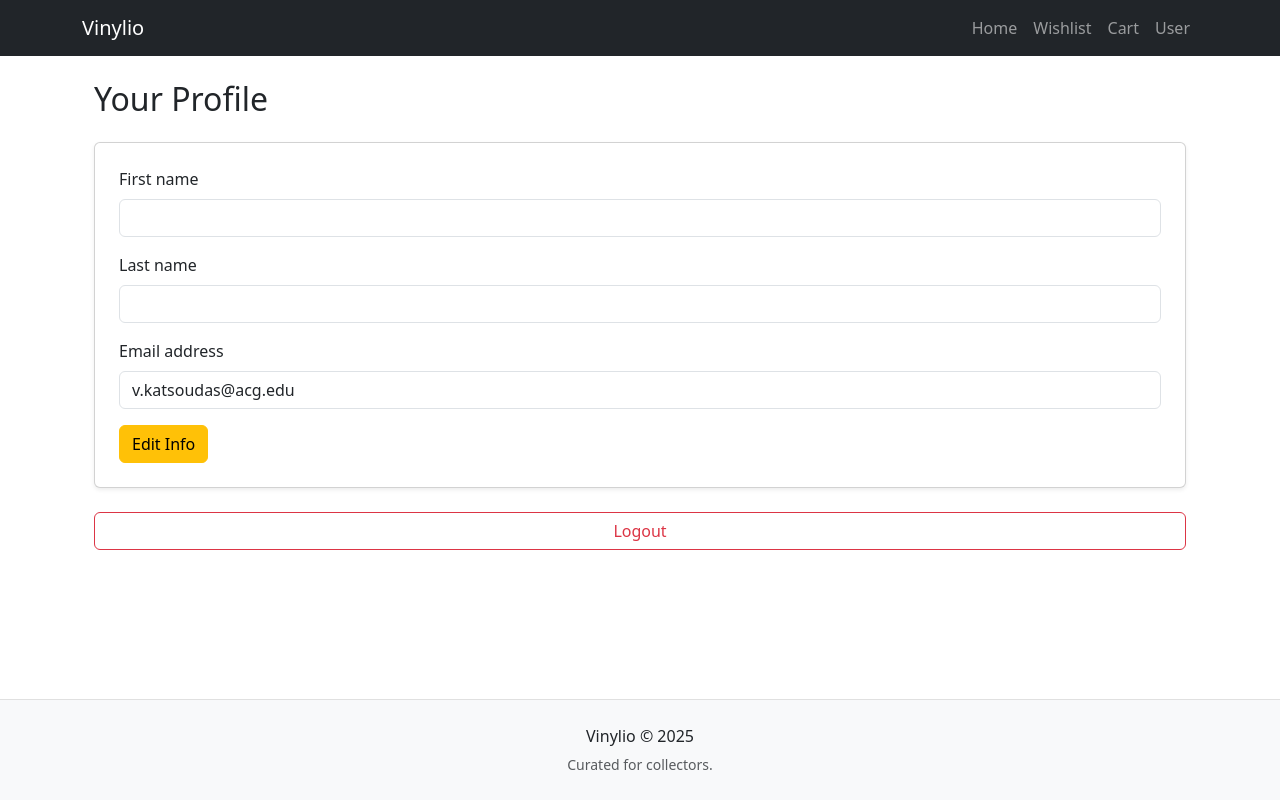
After one commit to vasilis-katsoudas/vinylio, a Django app: page /profile/ in a window 1280 px wide. The commit adds this page. Run offline with Django 5.2, Linux system fonts and the light colour scheme; a user stored in the database is signed in; some libraries are stand-ins or nearby versions.

Commit message:
Created user profile page, fixed registration and login issues, add to cart/wishlist functionality when user is guest.

```diff
--- a/FinalProject/FinalProject/settings.py
+++ b/FinalProject/FinalProject/settings.py
@@ -129,7 +129,8 @@ DEFAULT_AUTO_FIELD = 'django.db.models.BigAutoField'
 
 CRISPY_TEMPLATE_PACK = 'bootstrap5'
 
-LOGIN_REDIRECT_URL = '/home'
+LOGOUT_REDIRECT_URL = '/'
+LOGIN_REDIRECT_URL = '/'
 
 MEDIA_URL = '/media/'
 MEDIA_ROOT = BASE_DIR / 'media'
--- a/FinalProject/FinalProject/urls.py
+++ b/FinalProject/FinalProject/urls.py
@@ -21,6 +21,7 @@ from cart import views as cart_views
 from wishlist import views as wishlist_views
 from django.conf.urls.static import static
 from django.conf import settings
+from django.contrib.auth.views import LogoutView
 
 urlpatterns = [
     path('admin/', admin.site.urls),
@@ -36,5 +37,7 @@ urlpatterns = [
     path('wishlist/add/<int:vinyl_id>/', wishlist_views.add_to_wishlist, name='add_to_wishlist'),
     path('cart/add/<int:vinyl_id>/', cart_views.add_to_cart, name='add_to_cart'),
     path('wishlist/remove/<int:item_id>/', wishlist_views.remove_from_wishlist, name='remove_from_wishlist'),
-    path('cart/remove/<int:item_id>/', cart_views.remove_from_cart, name='remove_from_cart')
+    path('cart/remove/<int:item_id>/', cart_views.remove_from_cart, name='remove_from_cart'),
+    path('profile/', views.profile, name='profile'),
+    path('logout/', LogoutView.as_view(next_page='home'), name='logout')
 ] + static(settings.MEDIA_URL, document_root=settings.MEDIA_ROOT)
--- /dev/null
+++ b/FinalProject/home/static/home/js/password.js
@@ -0,0 +1,13 @@
+document.addEventListener("DOMContentLoaded", function () {
+    const editBtn = document.getElementById("editBtn");
+    const saveBtn = document.getElementById("saveBtn");
+    const inputs = document.querySelectorAll("#profileForm input");
+    const passwordSection = document.getElementById("passwordSection");
+
+    editBtn.addEventListener("click", function () {
+      inputs.forEach(input => input.removeAttribute("readonly"));
+      passwordSection.classList.remove("d-none");
+      editBtn.classList.add("d-none");
+      saveBtn.classList.remove("d-none");
+    });
+  });
--- a/FinalProject/home/templates/home/base.html
+++ b/FinalProject/home/templates/home/base.html
@@ -9,6 +9,7 @@
     <link rel="stylesheet" href="{% static 'home/css/styles.css' %}">
     <script src="https://cdn.jsdelivr.net/npm/bootstrap@5.3.2/dist/js/bootstrap.bundle.min.js"></script>
     <script src="{% static '/home/js/search.js' %}"></script>
+    <script src="{% static '/home/js/password.js' %}"></script>
 </head>
 <body>
     <!--navbar-->
@@ -23,12 +24,17 @@
                     <li class="nav-item"><a class="nav-link" href="/">Home</a></li>
                     <li class="nav-item"><a class="nav-link" href="{% url 'wishlist' %}">Wishlist</a></li>
                     <li class="nav-item"><a class="nav-link" href="{% url 'cart' %}">Cart</a></li>
-                    <li class="nav-item"><a class="nav-link" href="{% url 'login' %}">Login</a></li>
+                    {% if user.is_authenticated %}
+                        <li class="nav-item"><a class = "nav-link" href="{% url 'profile' %}">User</a></li>
+                    {% else %}
+                        <li class="nav-item"><a class="nav-link" href="{% url 'login' %}">Login</a></li>
+                    {% endif %}
                 </ul>
             </div>
         </div>
     </nav>
 
+    <!--display messages-->
     {% if messages %}
         <div class="container mt-3">
             {% for message in messages %}
--- /dev/null
+++ b/FinalProject/home/templates/home/profile.html
@@ -0,0 +1,43 @@
+{% extends 'home/base.html' %}
+{% load crispy_forms_tags %}
+
+{% block title %}Your Profile{% endblock %}
+{% block content %}
+<div class="container">
+    <h2 class="mb-4">Your Profile</h2>
+
+    <form method="post" class="card p-4 shadow-sm" id="profileForm">
+        {% csrf_token %}
+        <div class="mb-3">
+            <label for="first_name" class="form-label">First name</label>
+            <input type="text" class="form-control" id="first_name" name="first_name" value="{{ request.user.first_name }}" readonly>
+        </div>
+        <div class="mb-3">
+            <label for="last_name" class="form-label">Last name</label>
+            <input type="text" class="form-control" id="last_name" name="last_name" value="{{ request.user.last_name }}" readonly>
+        </div>
+        <div class="mb-3">
+            <label for="email" class="form-label">Email address</label>
+            <input type="email" class="form-control" id="email" name="email" value="{{ request.user.email }}" readonly>
+        </div>
+        <div class="d-flex justify-content-between">
+            <button type="button" id="editBtn" class="btn btn-warning">Edit Info</button>
+            <button type="submit" name="save_profile" class="btn btn-primary d-none" id="saveBtn">Save Changes</button>
+        </div>
+    </form>
+
+    <div id="passwordSection" class="mt-4 d-none">
+        <form method="post">
+            {% csrf_token %}
+            {{ password_form.as_p }}
+            <button type="submit" name="change_password" class="btn btn-warning mt-2">Update Password</button>
+        </form>
+    </div>
+
+    <form method="post" action="{% url 'logout' %}" class="mt-4">
+        {% csrf_token %}
+        <button type="submit" class="btn btn-outline-danger w-100">Logout</button>
+    </form>
+</div>
+
+{% endblock %}
--- a/FinalProject/home/views.py
+++ b/FinalProject/home/views.py
@@ -7,11 +7,9 @@ from wishlist.models import Wishlist
 from cart.models import CartItem
 from django.db.models import Q
 from django.contrib import messages
-
-def add_to_wishlist(request, vinyl_id):
-    vinyl = get_object_or_404(Vinyl, id=vinyl_id)
-    Wishlist.objects.get_or_create(user=request.user, vinyl=vinyl)
-    return redirect('home')
+from django.contrib.auth.forms import UserChangeForm, PasswordChangeForm
+from django.contrib.auth import logout
+from django.contrib.auth.models import User
 
 def category(request, category_id):
     category = Category.objects.get(id=category_id)
@@ -68,3 +66,40 @@ def search_results(request):
         'query': query,
         'vinyls': vinyls
     })
+
+@login_required
+def profile(request):
+    user_form = CustomUserChangeForm(request.POST or None, instance=request.user)
+    password_form = PasswordChangeForm(request.user, request.POST or None)
+
+    if request.method == 'POST':
+        if 'save_profile' in request.POST:
+            if user_form.is_valid():
+                cleaned = user_form.cleaned_data
+                if not cleaned['first_name'] or not cleaned['last_name'] or not cleaned['email']:
+                    messages.error(request, "All fields are required.")
+                else:
+                    user_form.save()
+                    messages.success(request, "Profile updated successfully.")
+                    return redirect('profile')
+
+        elif 'change_password' in request.POST and password_form.is_valid():
+            user = password_form.save()
+            update_session_auth_hash(request, user)
+            messages.success(request, "Password changed successfully.")
+            return redirect('profile')
+
+    return render(request, 'home/profile.html', {
+        'form': user_form,
+        'password_form': password_form
+    })
+
+class CustomUserChangeForm(UserChangeForm):
+    class Meta:
+        model = User
+        fields = ('first_name', 'last_name', 'email')
+
+    def __init__(self, *args, **kwargs):
+        super().__init__(*args, **kwargs)
+        if 'password' in self.fields:
+            del self.fields['password']
```
Also changed, not shown: FinalProject/cart/views.py (+6 -2 lines), FinalProject/register/views.py (+12 -7 lines), FinalProject/wishlist/views.py (+6 -2 lines), FinalProject/db.sqlite3.
